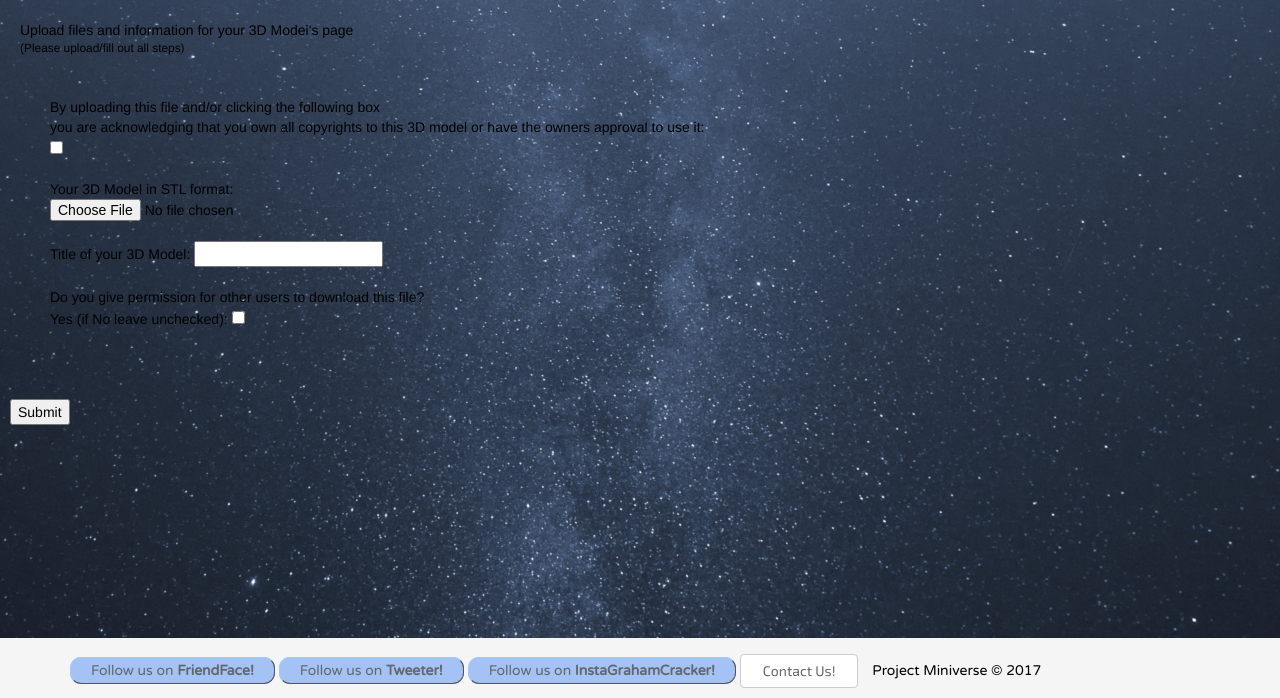
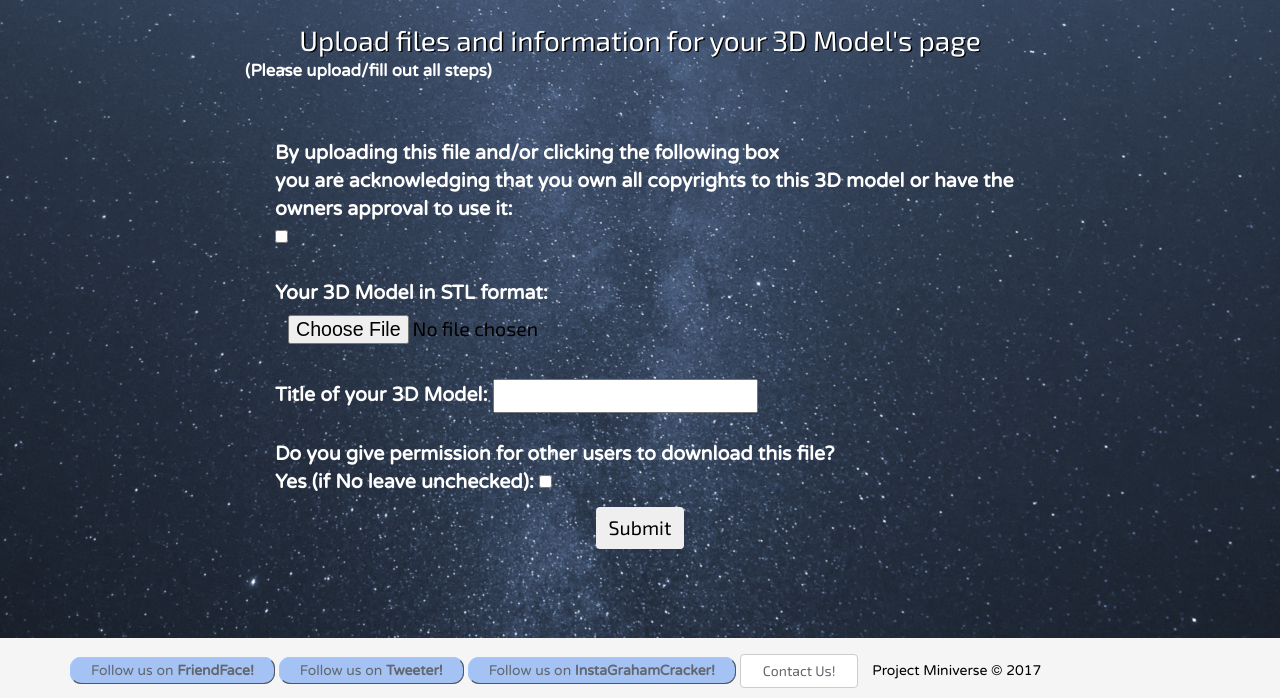
Before and after one commit to CMNWestbrook/Project-Miniverse, a Flask app: page /upload_file_stl in a window 1280 px wide. Shown: the part 102-800 px from the top of the page. Run offline with Flask 2, Linux system fonts and the light colour scheme; some libraries are stand-ins or nearby versions.

Commit message:
updated stl upload page css

```diff
--- a/templates/login_form.html
+++ b/templates/login_form.html
@@ -30,6 +30,7 @@
     </div>
     <div class="col-xs-2"> </div>
 </div>
+
     <br />
 <div>
     <span class="regular-text">&nbsp; &nbsp; &nbsp; &nbsp; &nbsp; &nbsp; You don't have an account? <a href="/register" class="btn regular-text">REGISTER HERE</a></span>
--- a/templates/upload_stl.html
+++ b/templates/upload_stl.html
@@ -2,8 +2,13 @@
 
 {% block content %}
 
-    <div>
-    <div class="medium">Upload files and information for your 3D Model's page</div>
+
+<div class="small-header centered">Upload files and information for your 3D Model's page</div>
+
+<div class="row regular-text">
+    <div class="col-xs-2"> </div>
+    <div class="col-xs-8">
+
     <div class="small">(Please upload/fill out all steps)</div>
     <br /><br />
     <form method="POST" enctype=multipart/form-data>
@@ -13,20 +18,21 @@
             3D model or have the owners approval to use it: <br />
             <input type="checkbox" name="owns_file" id="owns_file" value="True"></li><br />
 
-        <li>Your 3D Model in STL format: <input type="file" name="stl"></li><br />
+        <li><b>Your 3D Model in STL format:</b> <input type="file" name="stl"  class="btn small-black-text"></li><br />
 
         <li>Title of your 3D Model: <input type="text" maxlength="40" name="title"></li><br />
 
         <li>Do you give permission for other users to download this file?<br />
-        Yes (if No leave unchecked): <input type="checkbox" name="downloadable" id="downloadable" value="True"></li><br />
+        Yes (if No leave unchecked): <input type="checkbox" name="downloadable" id="downloadable" value="True"></li>
     </ol>
-    <br /><br />
 
-        <input type=submit value="Submit">
+        <div class="centered"><input type=submit value="Submit" class="btn small-black-text"></div>
+    </form>
+    </div>
+    <div class="col-xs-2"> </div>
+</div>
 
-    </form>
 
-    </div>
 
 
 
```
